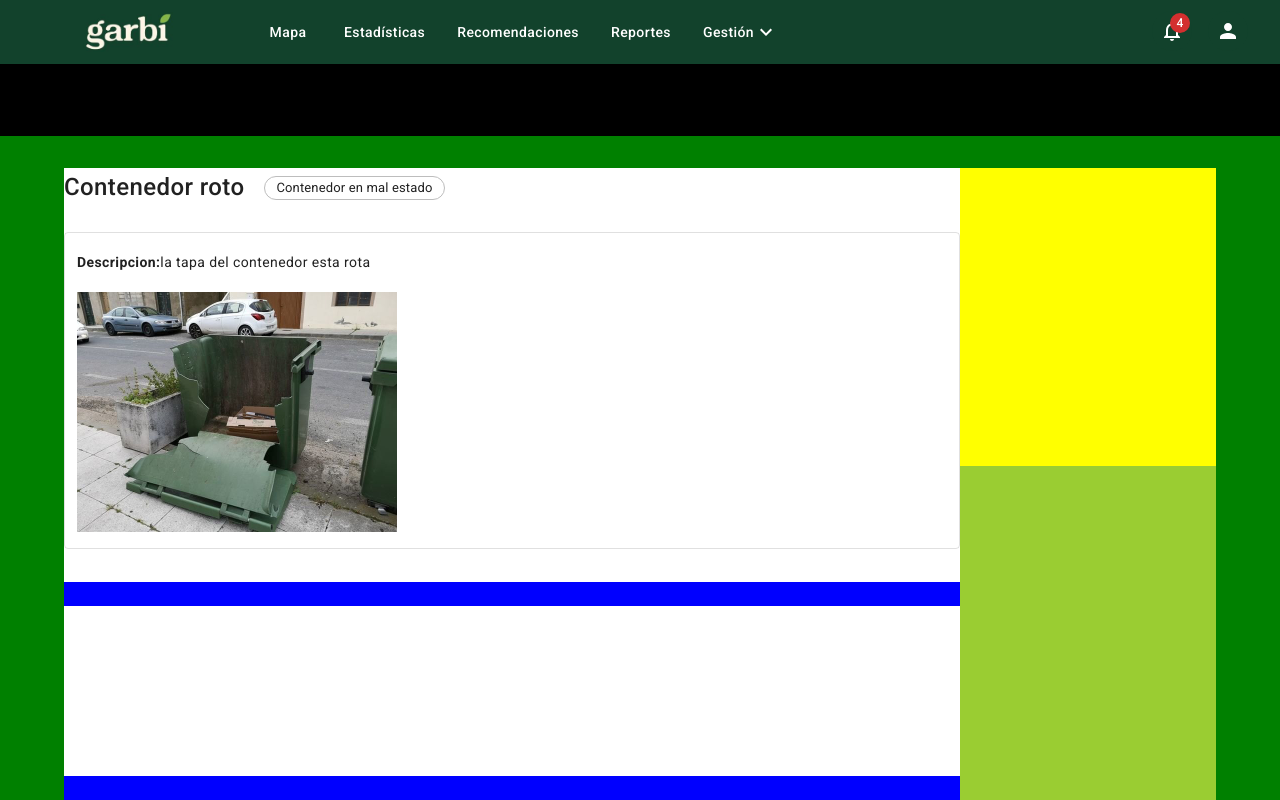
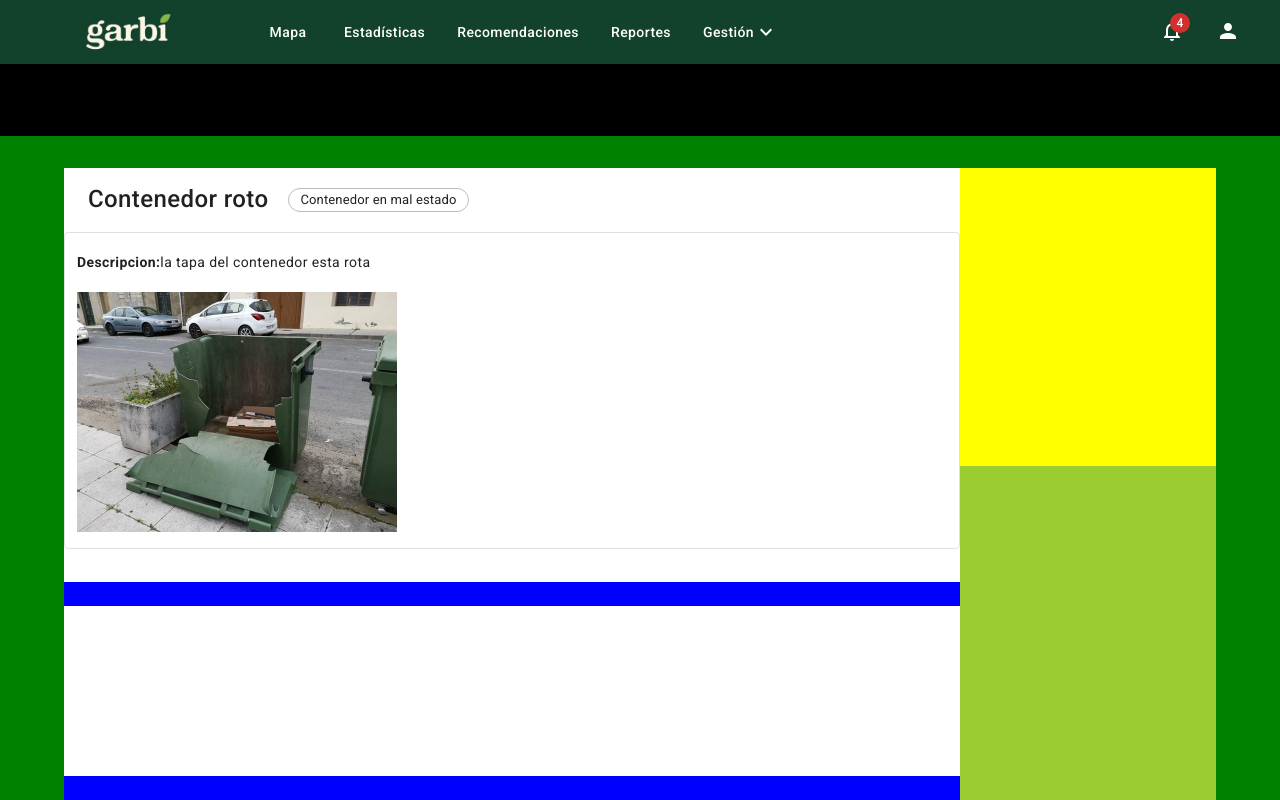
Before and after one commit to SofiaPalmieri/garbi-front, a React (Vite) app: page /reportes/detalles in a window 1280 px wide. Built offline with nearby package versions, Linux system fonts and the light colour scheme.

Commit message:
fix header

```diff
--- a/src/pages/ReportDetails/ReportDetailsDescriptionHeader.jsx
+++ b/src/pages/ReportDetails/ReportDetailsDescriptionHeader.jsx
@@ -6,18 +6,18 @@ export const ReportDetailsDescriptionHeader = ({
   title, state
 }) => {
   return (
-    <Box>
     <Box
       sx={{
         display: 'flex',
         alignItems: 'center',
-          height:'100%',
-          width:'100%'
+        height: '100%',
+        width: '100%'
       }}
     >
       <Typography
         sx={{
           fontFamily: 'Roboto',
+          marginLeft: '24px',
           fontSize: '24px',
           fontWeight: '500',
           lineHeight: '39.84px',
@@ -38,6 +38,5 @@ export const ReportDetailsDescriptionHeader = ({
         }}
       />
     </Box>
-    </Box>
   );
 };
```
Lines whose indentation alone changed are shown as unchanged.
